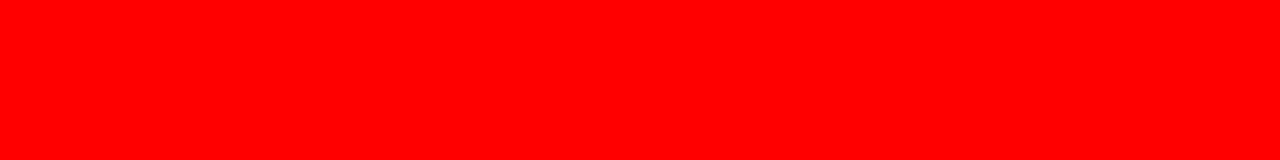
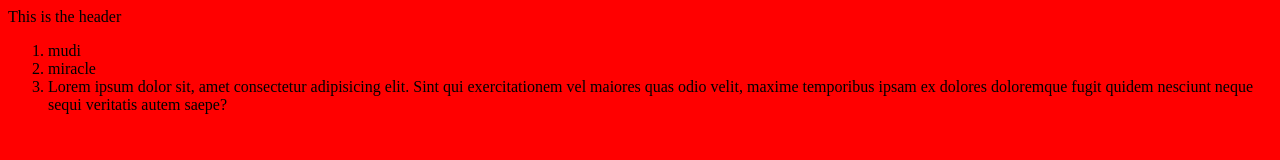
Before and after one commit to Mudi-Igbinoba/femCode, a plain HTML site: page index.html in a window 1280 px wide. Drawn offline with Linux system fonts and the light colour scheme.

Commit message:
added header and ordered list

```diff
--- a/index.html
+++ b/index.html
@@ -7,6 +7,11 @@
   <link rel="stylesheet" href="style.css">
 </head>
 <body>
-
+<header>This is the header</header>
+<ol>
+  <li>mudi</li>
+  <li>miracle</li>
+  <li>Lorem ipsum dolor sit, amet consectetur adipisicing elit. Sint qui exercitationem vel maiores quas odio velit, maxime temporibus ipsam ex dolores doloremque fugit quidem nesciunt neque sequi veritatis autem saepe?</li>
+</ol>
 </body>
 </html>
```
